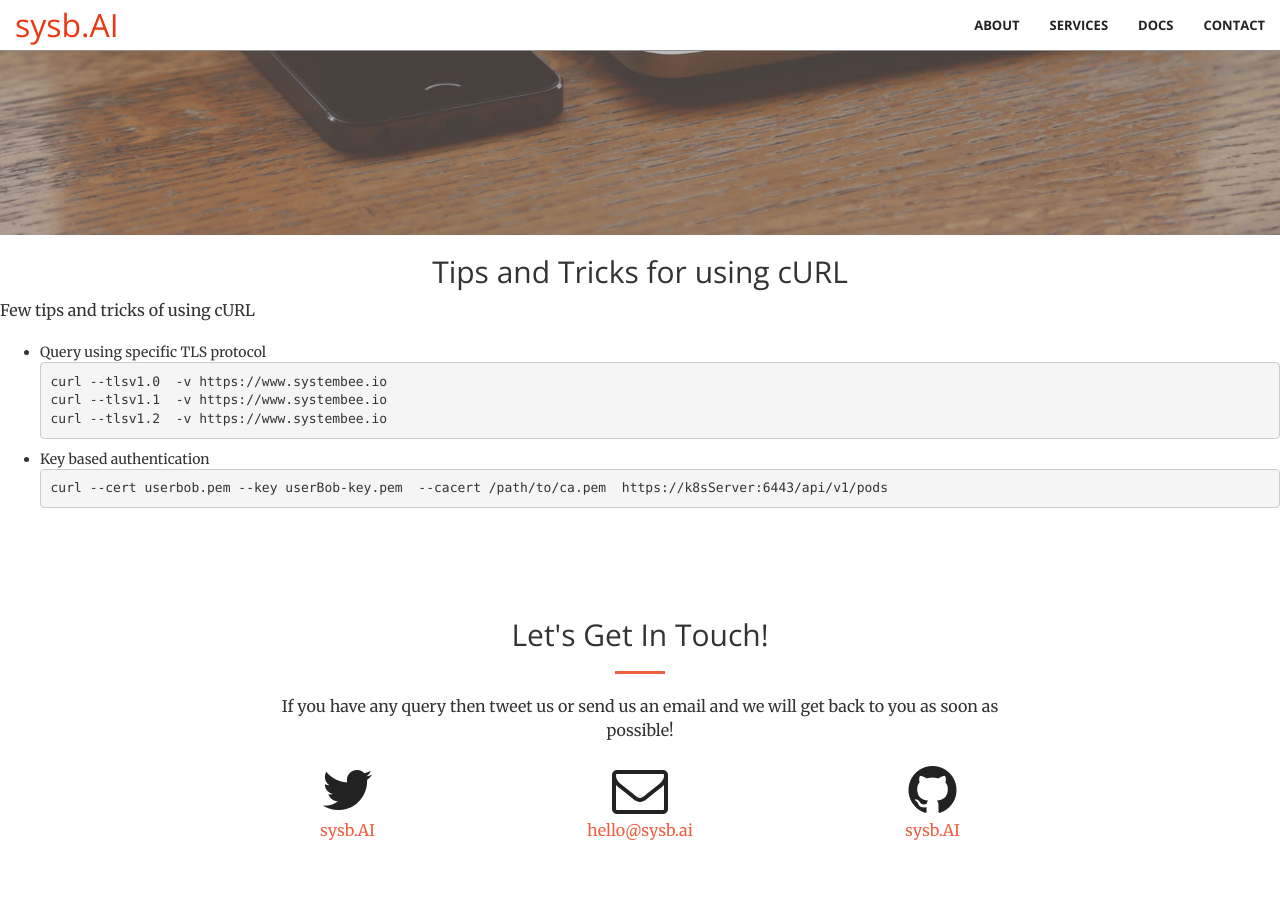
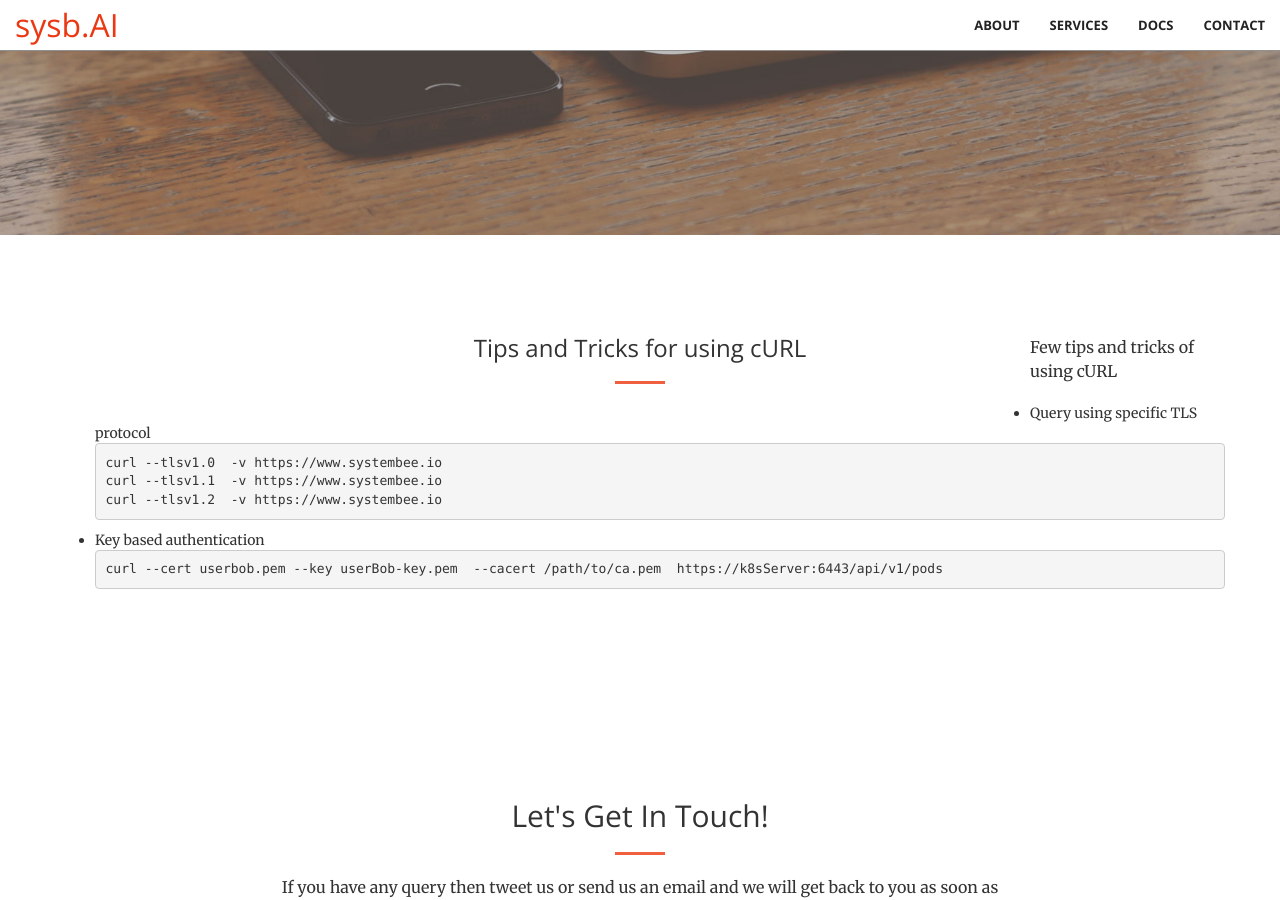
Before and after one commit to usama7628674/sysb.AI, a Jekyll site: the page built from _posts/2019-12-02-tips-and-tricks-for-using-curl.md, in a window 1280 px wide and 900 px high, scrolled down 665 px. Built offline with Jekyll 4.4.1, drawn with Linux system fonts in a browser that asks for light colours.

Commit message:
yet another commit

```diff
--- a/_includes/post.html
+++ b/_includes/post.html
@@ -1,2 +1,10 @@
-<h2 align="center">{{ page.title }}</h2>
-{{ content }}
+<section id="contact">
+    <div class="container">
+        <div class="row">
+            <div class="col-lg-8 col-lg-offset-2 text-center">
+                <h3 class="section-heading">{{ page.title }}</h3>
+                <hr class="primary">
+            </div>
+            {{ content }}
+    </div>
+</section>
```
